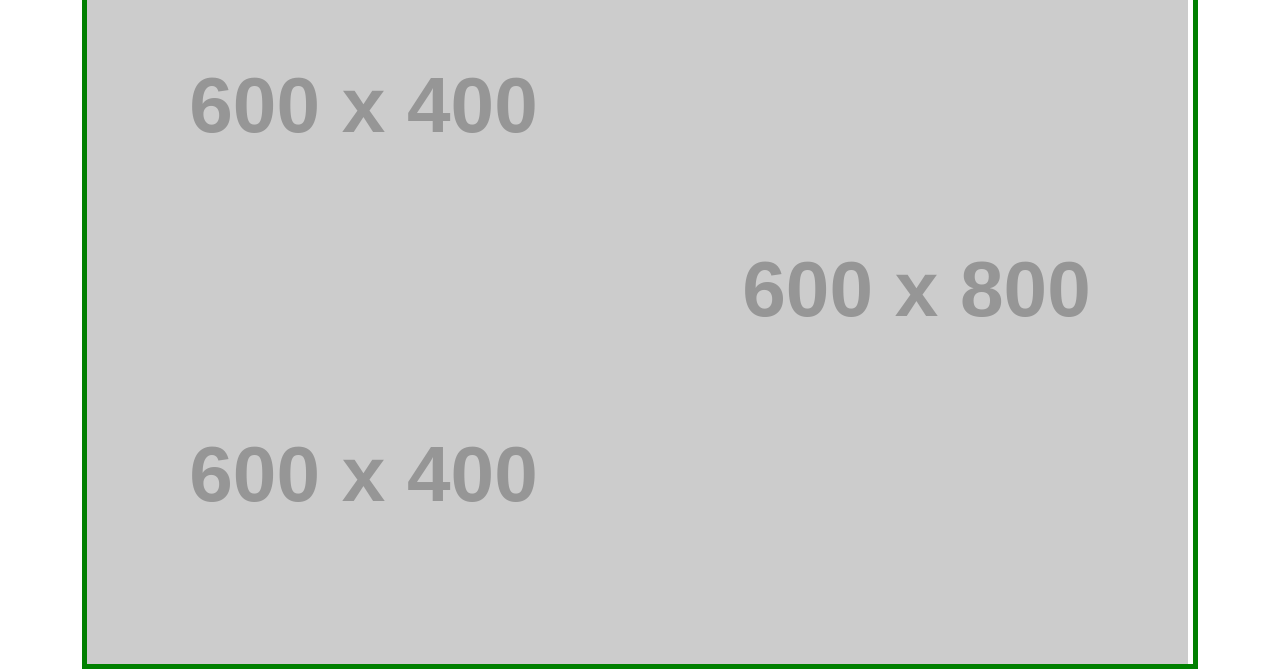
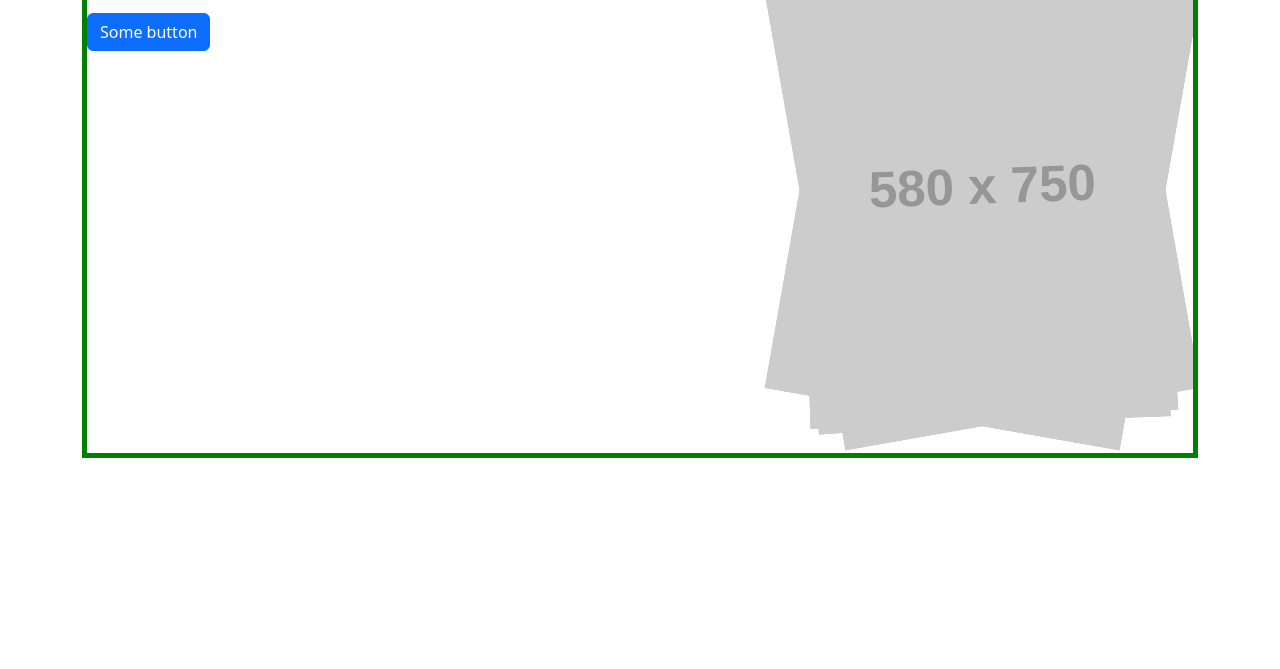
Before and after one commit to williambeeler/poc-owl-carousel, a plain HTML site: page poc-collage.html in a window 1280 px wide. Shown: the part 134-803 px from the top of the page. Drawn offline with nearby package versions, Linux system fonts and the light colour scheme; placeholder pictures from the web are drawn by us.

Commit message:
Working collage

```diff
--- a/css/style2.css
+++ b/css/style2.css
@@ -5,51 +5,40 @@
     overflow: hidden;
 }
 
-#block .owl-carousel .item {
+#block .owl-carousel .collage {
     display: grid;
     position: relative;
-    grid-template-columns: 50% 50%;
-    grid-template-rows: auto;
-    grid-template-areas:
-      "img1 longImg"
-      "img2 longImg";
+    grid-template-columns: repeat(12, 1fr);
+    margin: 30px;
+}
+#block .owl-carousel .collage .img-wrap {
+    grid-column: 4 / -1;
+    grid-row: 1;
+}
+#block .owl-carousel .collage .img-wrap:nth-child(1) {
+    transform: rotate(-4deg);
+}
+#block .owl-carousel .collage .img-wrap:nth-child(2) {
+    transform: rotate(10deg);
+}
+#block .owl-carousel .collage .img-wrap:nth-child(3) {
+    transform: rotate(-10deg);
+}
+#block .owl-carousel .collage .img-wrap:nth-child(4) {
+    transform: rotate(-16deg);
+}
+#block .owl-carousel .collage .img-wrap:nth-child(5) {
+    transform: rotate(5deg);
+}
+#block .owl-carousel .collage .img-wrap:nth-child(6) {
+    transform: rotate(15deg);
+}
+#block .owl-carousel .collage .img-wrap:last-child {
+    transform: rotate(-2deg) !important;
 }
 
-#block .owl-carousel .item .img1 {
-    grid-area: img1;
+
+#block .owl-carousel .collage img {
+    width: 100%;
+    display: block;
 }
-#block .owl-carousel .item .img2 {
-    grid-area: img2;
-}
-#block .owl-carousel .item .img3 {
-    grid-area: longImg;
-}
-
-#block .owl-carousel .item img {
-    position: relative;
-    left: 0;
-    width: 100%;
-    height: auto;
-    z-index: 1;
-}
-#block .owl-carousel .img {
-    position: relative;
-    transition: all 1s;
-}
-#block .owl-carousel .img .caption {
-    position: absolute;
-    display: flex;
-    left: 0;
-    top: 0;
-    width: 100%;
-    height: 100%;
-    justify-content: center;
-    align-items: center;
-    background: rgba(0,0,0,0.7);
-    opacity: 0;
-    z-index: 2;
-    transition: all 1s;
-}
-#block .owl-carousel .img:hover .caption {
-    opacity: 1;
-}
--- a/poc-collage.html
+++ b/poc-collage.html
@@ -21,36 +21,24 @@
                 <div id="block">
                     <div class="owl-carousel">
                         <div class="item">
-                            <div class="img img1">
-                                <img src="https://placehold.co/600x400" alt="">
-                                <div class="caption">Some text and caption over top of the image here.
-                                    <a href="https://google.com" target="_blank" class="btn btn-primary">Go to Google</a>
+                            <div class="row">
+                                <div class="col-sm-12 col-md-6">
+                                    <h2>Mitsubishi Electric</h2>
+                                    <p>lorem ipsum dolor set, dolor lorem ipsum set set dolor ipsum lorem.. </p>
+                                    <button class="btn btn-primary">Some button</button>
+                                </div>
+                                <div class="col-sm-12 col-md-6">
+                                    <div class="collage">
+                                        <div class="img-wrap"><img src="https://placehold.co/580x750/orange/white" alt=""></div>
+                                        <div class="img-wrap"><img src="https://placehold.co/580x750/blue/white" alt=""></div>
+                                        <div class="img-wrap"><img src="https://placehold.co/580x750/green/white" alt=""></div>
+                                        <div class="img-wrap"><img src="https://placehold.co/580x750/gray/white" alt=""></div>
+                                    </div>
                                 </div>
                             </div>
-                            <div class="img img2">
-                                <img src="https://placehold.co/600x400" alt="">
-                                <div class="caption">Some text and caption over top of the image here.</div>
-                            </div>
-                            <div class="img img3">
-                                <img src="https://placehold.co/600x800" alt="">
-                                <div class="caption">Some text and caption over top of the image here.</div>
-                            </div>
+
                         </div>
 
-                        <div class="item">
-                            <div class="img img1">
-                                <img src="https://placehold.co/600x400" alt="">
-                                <div class="caption">Some text and caption over top of the image here.</div>
-                            </div>
-                            <div class="img img2">
-                                <img src="https://placehold.co/600x400" alt="">
-                                <div class="caption">Some text and caption over top of the image here.</div>
-                            </div>
-                            <div class="img img3">
-                                <img src="https://placehold.co/600x800" alt="">
-                                <div class="caption">Some text and caption over top of the image here.</div>
-                            </div>
-                        </div>
 
                     </div>
                 </div> <!-- end of block -->
```
